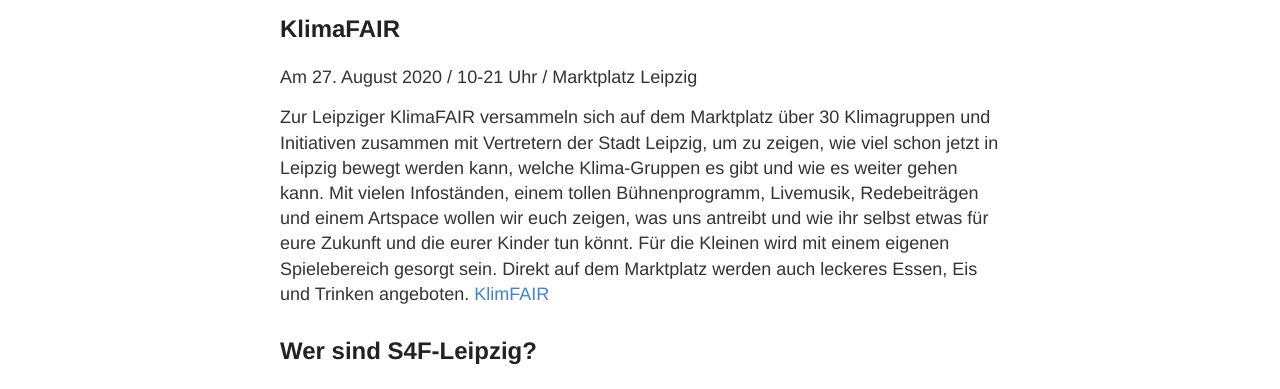
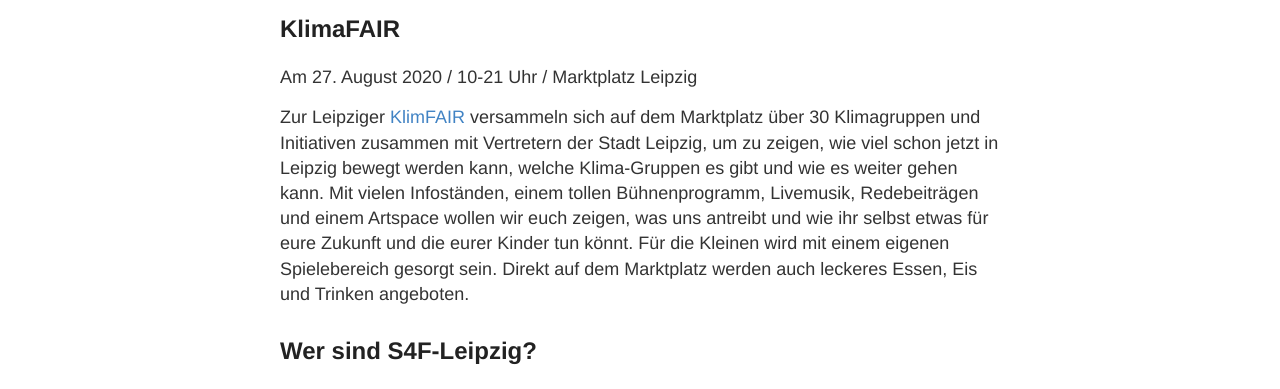
Before and after one commit to s4f-leipzig/s4f-leipzig.github.io, a Jekyll site: the page built from index.md, in a window 1280 px wide. Shown: the part 523-912 px from the top of the page. Built offline with Jekyll 4.4.1, drawn with Linux system fonts in a browser that asks for light colours.

Commit message:
Update index.md

```diff
--- a/index.md
+++ b/index.md
@@ -6,8 +6,7 @@
 
 Am 27. August 2020 / 10-21 Uhr / Marktplatz Leipzig
 
-Zur Leipziger KlimaFAIR versammeln sich auf dem Marktplatz über 30 Klimagruppen und Initiativen zusammen mit Vertretern der Stadt Leipzig, um zu zeigen, wie viel schon jetzt in Leipzig bewegt werden kann, welche Klima-Gruppen es gibt und wie es weiter gehen kann. Mit vielen Infoständen, einem tollen Bühnenprogramm, Livemusik, Redebeiträgen und einem Artspace wollen wir euch zeigen, was uns antreibt und wie ihr selbst etwas für eure Zukunft und die eurer Kinder tun könnt. Für die Kleinen wird mit einem eigenen Spielebereich gesorgt sein. Direkt auf dem Marktplatz werden auch leckeres Essen, Eis und Trinken angeboten.
-<a href="https://leipzigfuersklima.de/klimafair-2022/">KlimFAIR</a>
+Zur Leipziger <a href="https://leipzigfuersklima.de/klimafair-2022/" target="blank">KlimFAIR</a> versammeln sich auf dem Marktplatz über 30 Klimagruppen und Initiativen zusammen mit Vertretern der Stadt Leipzig, um zu zeigen, wie viel schon jetzt in Leipzig bewegt werden kann, welche Klima-Gruppen es gibt und wie es weiter gehen kann. Mit vielen Infoständen, einem tollen Bühnenprogramm, Livemusik, Redebeiträgen und einem Artspace wollen wir euch zeigen, was uns antreibt und wie ihr selbst etwas für eure Zukunft und die eurer Kinder tun könnt. Für die Kleinen wird mit einem eigenen Spielebereich gesorgt sein. Direkt auf dem Marktplatz werden auch leckeres Essen, Eis und Trinken angeboten.
 
 <h2>Wer sind S4F-Leipzig?</h2>
 
```
